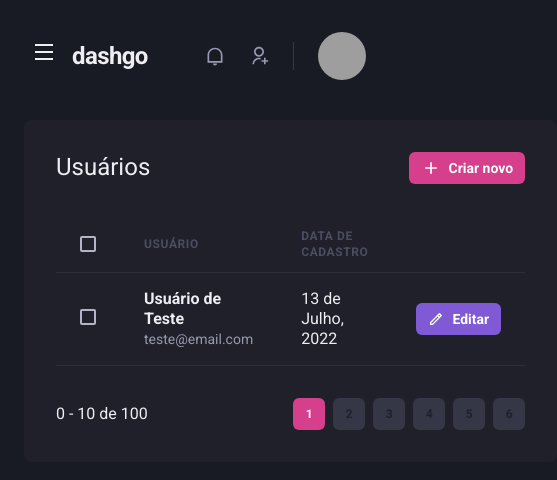
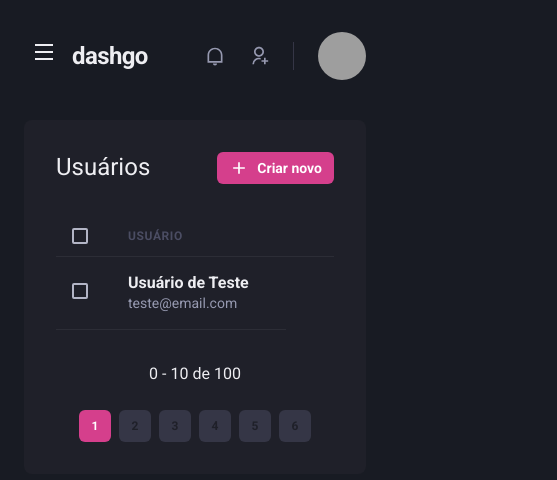
Before and after one commit to tallescorradini/ignite-react-dashgo, a Next.js app: page /users in a window 390 px wide. Shown: the top 480 px of the page, 557 px wide, since content can reach past the window. Built offline with nearby package versions, Linux system fonts and the light colour scheme; grey boxes are pictures that could not be loaded.

Commit message:
feat(UserList): implement layout for small screens

```diff
--- a/src/components/Pagination/index.tsx
+++ b/src/components/Pagination/index.tsx
@@ -4,7 +4,7 @@
 export function Pagination() {
   return (
     <Stack
-      direction="row"
+      direction={["column", "row"]}
       mt="8"
       spacing="6"
       justify="space-between"
--- a/src/pages/users/index.tsx
+++ b/src/pages/users/index.tsx
@@ -12,6 +12,7 @@
   Th,
   Thead,
   Tr,
+  useBreakpointValue,
 } from "@chakra-ui/react";
 import { RiAddLine, RiPencilLine } from "react-icons/ri";
 
@@ -20,6 +21,11 @@
 import { Pagination } from "../../components/Pagination";
 
 export default function UserList() {
+  const isWideVersion = useBreakpointValue({
+    base: false,
+    lg: true,
+  });
+
   return (
     <Box>
       <Header />
@@ -46,17 +52,17 @@
           <Table colorScheme="whiteAlpha">
             <Thead>
               <Tr>
-                <Th px="6" color="gray.300" width="8">
+                <Th px={["4", "4", "6"]} color="gray.300" width="8">
                   <Checkbox colorScheme="pink" />
                 </Th>
                 <Th>Usuário</Th>
-                <Th>Data de Cadastro</Th>
+                {isWideVersion && <Th>Data de Cadastro</Th>}
                 <Th width={8}></Th>
               </Tr>
             </Thead>
             <Tbody>
               <Tr>
-                <Td px="6">
+                <Td px={["4", "4", "6"]}>
                   <Checkbox colorScheme="pink" />
                 </Td>
                 <Td>
@@ -67,7 +73,9 @@
                     </Text>
                   </Box>
                 </Td>
-                <Td>13 de Julho, 2022</Td>
+                {isWideVersion && <Td>13 de Julho, 2022</Td>}
+
+                {isWideVersion && (
                   <Td>
                     <Button
                       as="a"
@@ -79,6 +87,7 @@
                       Editar
                     </Button>
                   </Td>
+                )}
               </Tr>
             </Tbody>
           </Table>
```
Lines whose indentation alone changed are shown as unchanged.
